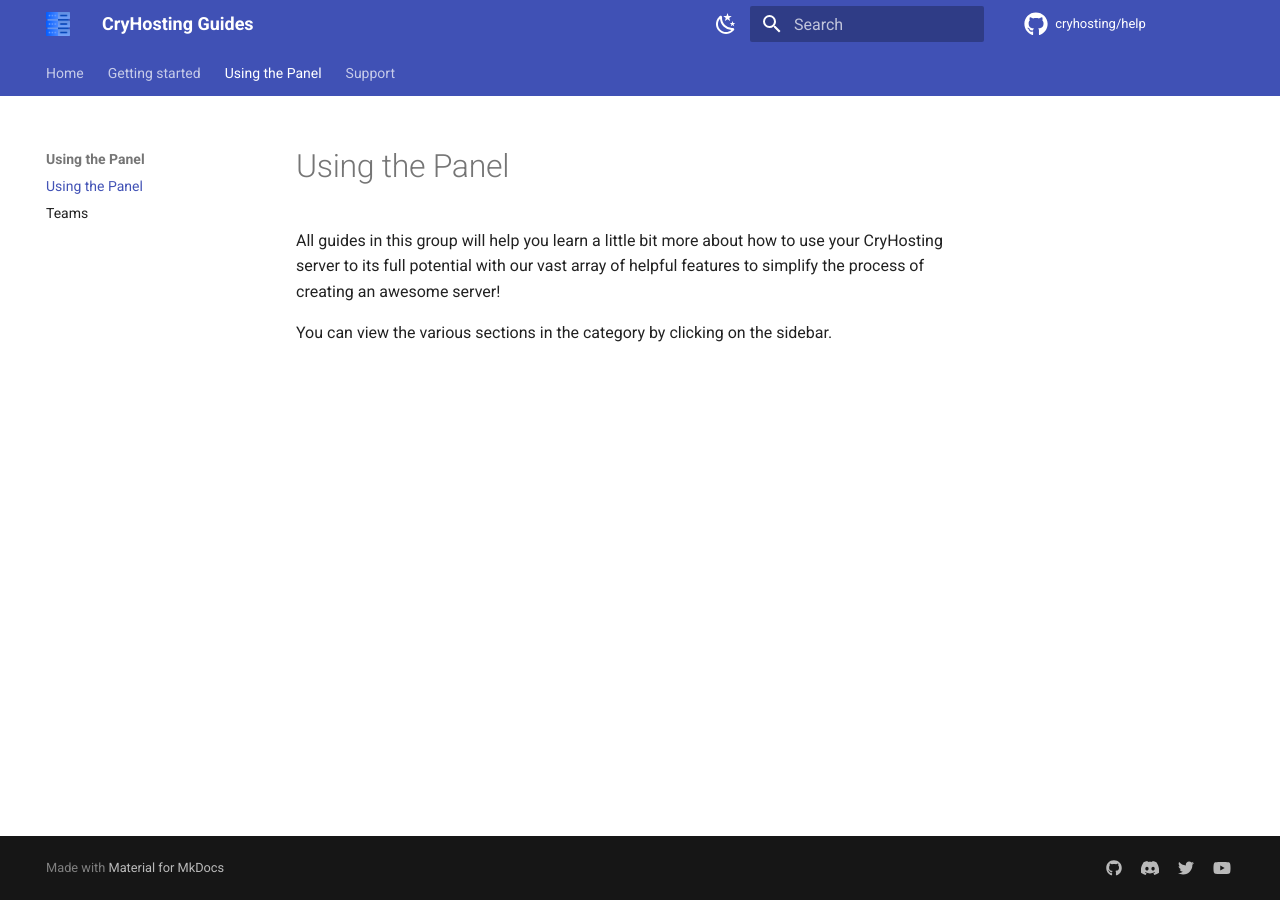
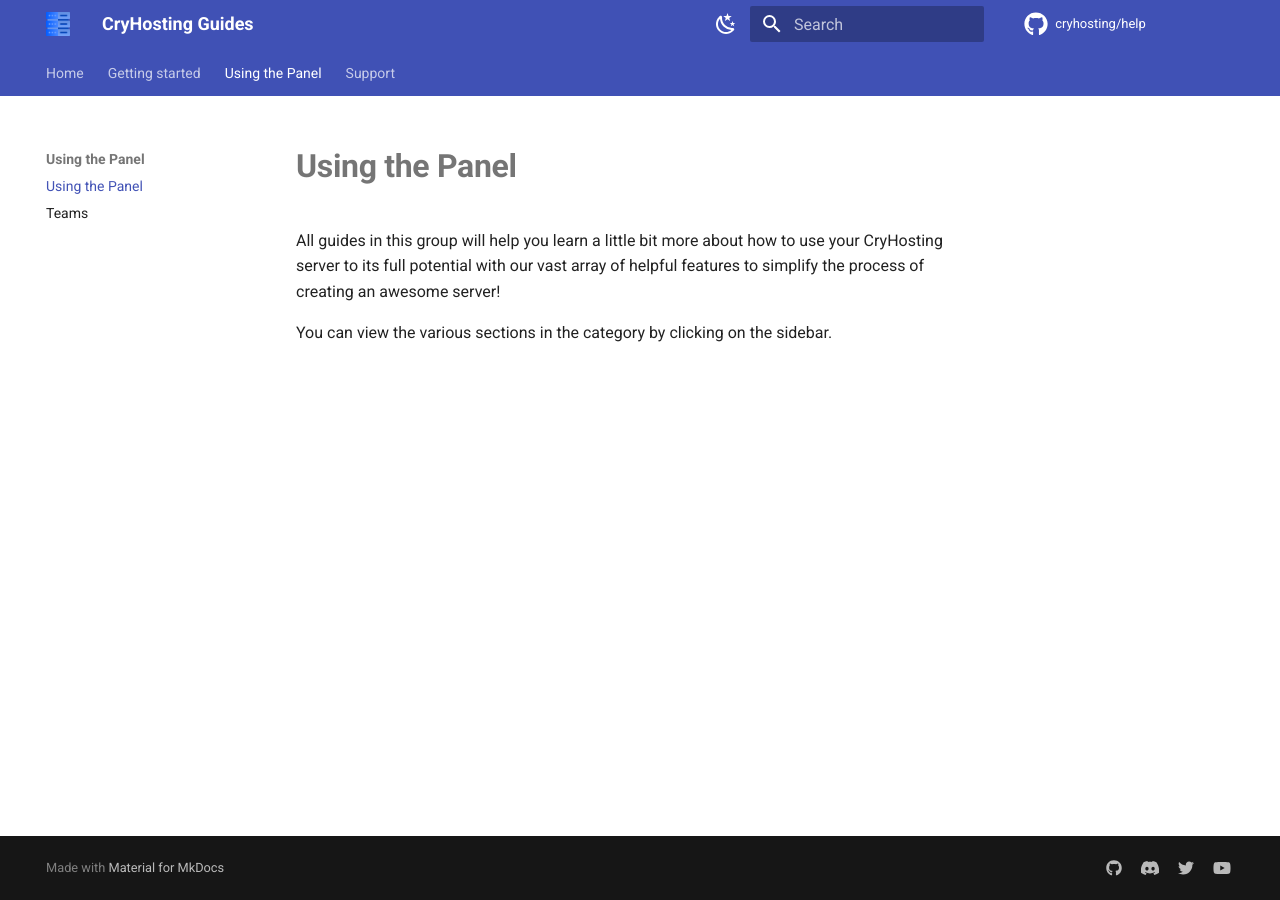
Before and after one commit to CryHosting/Help, an MkDocs documentation site: the page built from docs/sections/using-the-panel/index.md, in a window 1280 px wide. Built offline with MkDocs 1.6.1 and Material for MkDocs 9.7.7, drawn with Linux system fonts in a browser that asks for light colours; comment, search, counter and statistics services are not loaded.

```diff
--- a/docs/sections/using-the-panel/index.md
+++ b/docs/sections/using-the-panel/index.md
@@ -3,7 +3,7 @@ title: Using the Panel
 description: All guides in this group will help you learn a little bit more about how to use your CryHosting server to its full potential with our vast array of helpful features to simplify the process of creating an awesome server!
 ---
 
-# Using the Panel
+# **Using the Panel**
 All guides in this group will help you learn a little bit more about how to use your CryHosting server to its full potential with our vast array of helpful features to simplify the process of creating an awesome server!
 
 You can view the various sections in the category by clicking on the sidebar.
```
